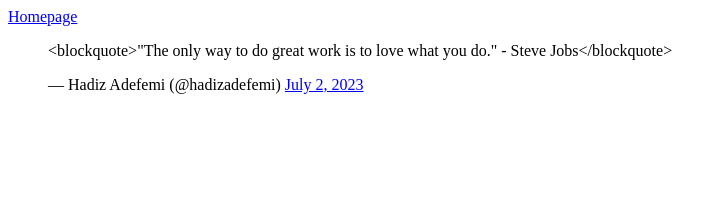
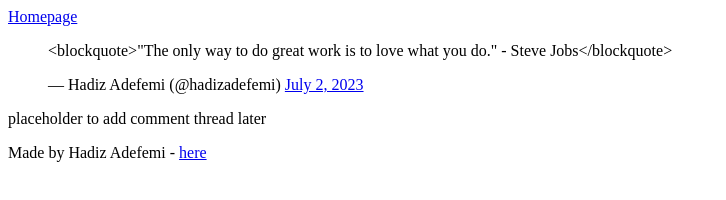
Before and after one commit to Hadizadefemi/alx_html_css, a plain HTML site: page html_basic/tweets.html in a window 1280 px wide. Shown: the whole page, without its empty margins (0-726 px from the left). Drawn offline with Linux system fonts and the light colour scheme.

Commit message:
Task 3 done

```diff
--- a/html_basic/tweets.html
+++ b/html_basic/tweets.html
@@ -5,8 +5,21 @@
         <title>My page</title>
     </head>
     <body>
-        <a href="/index.html">Homepage</a>
+        <header>
+            <a href="/index.html">Homepage</a>
+        </header>
 
-        <blockquote class="twitter-tweet" data-lang="en" data-theme="dark"><p lang="en" dir="ltr">&lt;blockquote&gt;&quot;The only way to do great work is to love what you do.&quot; - Steve Jobs&lt;/blockquote&gt;</p>&mdash; Hadiz Adefemi (@hadizadefemi) <a href="https://twitter.com/hadizadefemi/status/1675590842751254528?ref_src=twsrc%5Etfw">July 2, 2023</a></blockquote> <script async src="https://platform.twitter.com/widgets.js"></script>
+        <main>
+            <article>
+                <blockquote class="twitter-tweet" data-lang="en" data-theme="dark"><p lang="en" dir="ltr">&lt;blockquote&gt;&quot;The only way to do great work is to love what you do.&quot; - Steve Jobs&lt;/blockquote&gt;</p>&mdash; Hadiz Adefemi (@hadizadefemi) <a href="https://twitter.com/hadizadefemi/status/1675590842751254528?ref_src=twsrc%5Etfw">July 2, 2023</a></blockquote> <script async src="https://platform.twitter.com/widgets.js"></script>
+            </article>
+            <aside>
+                <p>placeholder to add comment thread later</p>
+            </aside>
+        </main>
+
+        <footer>
+            <p>Made by Hadiz Adefemi - <a href="https://www.example.com" target="_blank">here</a></p>
+        </footer>
     </body>
 </html>
```
Also changed, not shown: html_basic/index.html (+22 -1 lines).
